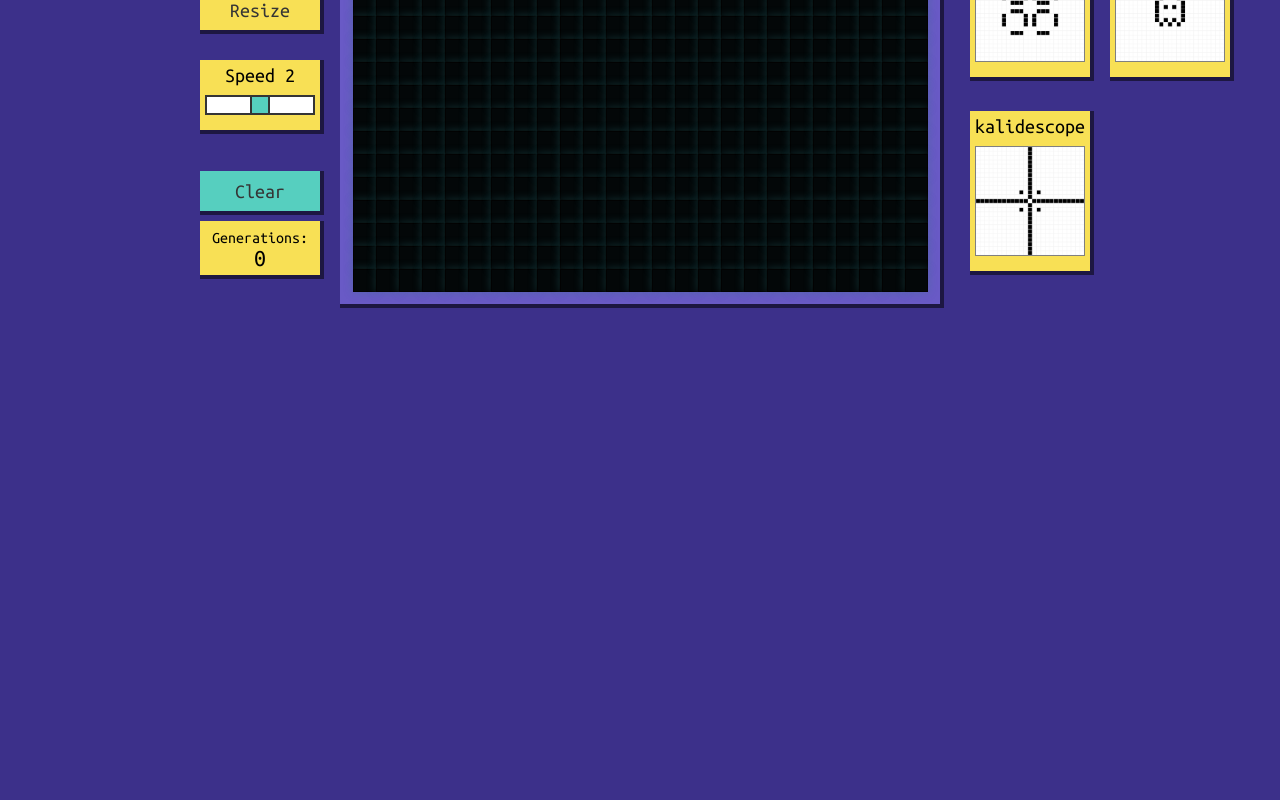
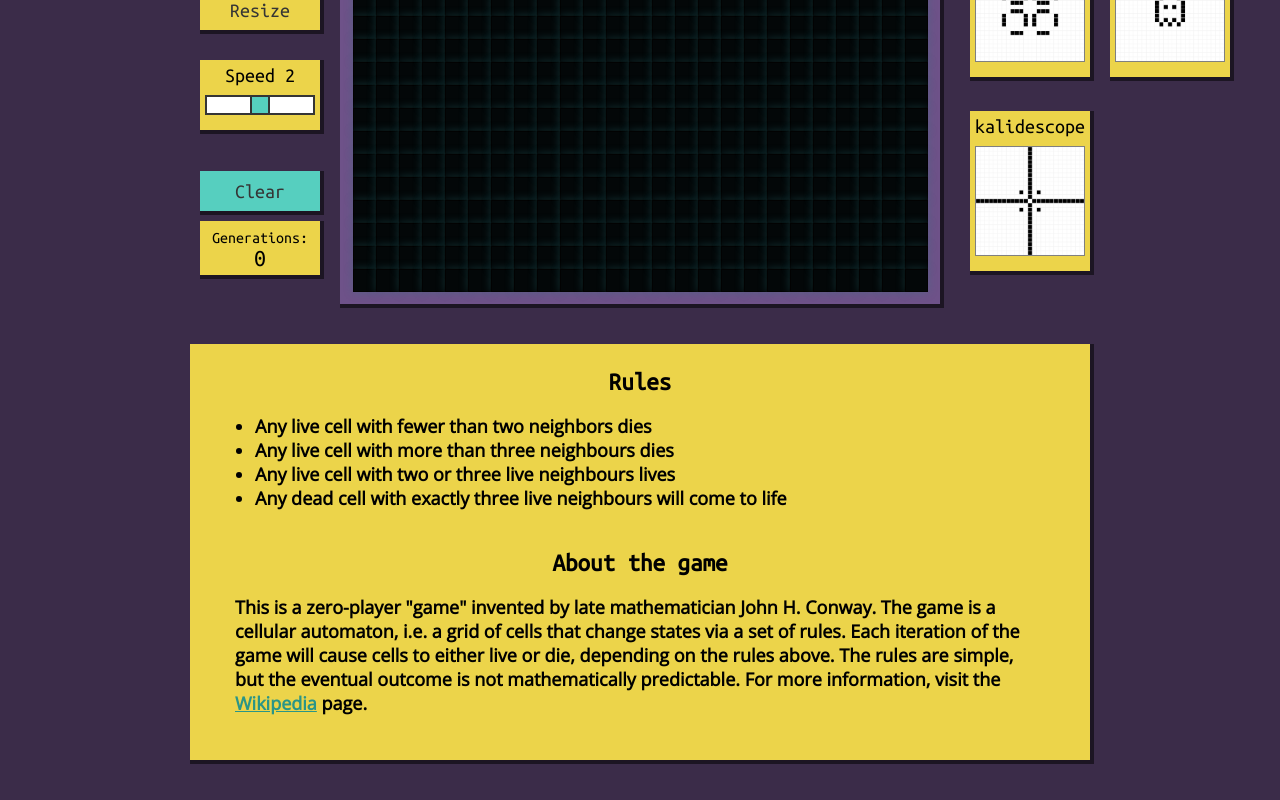
Before and after one commit to drew-ross/game-of-life, a React (Create React App) app in the folder app/: page / in a window 1280 px wide. Shown: the part 446-1246 px from the top of the page. Before the commit the page ends 800 px from the top, so only its background shows below. Built offline with nearby package versions, Linux system fonts and the light colour scheme.

Commit message:
Add About component. Fix some styling.

```diff
--- /dev/null
+++ b/app/src/components/About.jsx
@@ -0,0 +1,24 @@
+import React from 'react';
+
+const About = () => {
+
+  return (
+    <section className='About content container'>
+      <h2>Rules</h2>
+      <ul>
+        <li>Any live cell with fewer than two neighbors dies</li>
+        <li>Any live cell with more than three neighbours dies</li>
+        <li>Any live cell with two or three live neighbours lives</li>
+        <li>Any dead cell with exactly three live neighbours will come to life</li>
+      </ul>
+      <h2>About the game</h2>
+      <p>This is a zero-player "game" invented by late mathematician John H. Conway.
+        The game is a cellular automaton, i.e. a grid of cells that change states via a set of rules.
+        Each iteration of the game will cause cells to either live or die, depending on the rules above.
+        The rules are simple, but the eventual outcome is not mathematically predictable.
+        For more information, visit the <a target='_blank' href='https://en.wikipedia.org/wiki/Conway%27s_Game_of_Life'>Wikipedia</a> page.</p>
+    </section>
+  );
+};
+
+export default About;
--- a/app/src/components/App.jsx
+++ b/app/src/components/App.jsx
@@ -3,6 +3,7 @@ import Header from './Header';
 import Grid from './Grid';
 import GameController from './GameController';
 import PresetList from './PresetList';
+import About from './About';
 import { useCells } from '../hooks/useCells';
 
 const containerSize = 600;
@@ -65,6 +66,7 @@ const App = () => {
         <Grid gridProps={gridProps} />
         <PresetList selectPreset={selectPreset} />
       </div>
+        <About />
     </div>
   );
 };
--- a/app/src/components/GameController.jsx
+++ b/app/src/components/GameController.jsx
@@ -110,7 +110,7 @@ const GameController = props => {
           </label>
         </div>
         <br />
-        <button onClick={handleChangeGridSize}>Resize</button>
+        <button disabled={isRunning} onClick={handleChangeGridSize}>Resize</button>
         <br />
         <div className='container _small _vmargin _noselect'>
           <label>Speed {speedRange}
--- a/app/src/styles/general.scss
+++ b/app/src/styles/general.scss
@@ -1,6 +1,14 @@
+h1,
+h2 {
+  font-family: $font-main;
+}
+
 h1 {
   font-size: 3rem;
-  font-family: $font-main;
+}
+
+h2 {
+  font-size: 2.5rem;
 }
 
 p,
@@ -38,12 +46,17 @@ button {
   &:hover {
     background: $color-highlight;
     color: $color-dark;
+    cursor: pointer;
+  }
+  &:focus {
+    outline: none;
   }
   &:active {
     outline: 2px solid white;
   }
   &:disabled {
     background: gray;
+    cursor: not-allowed;
   }
 }
 
@@ -87,7 +100,22 @@ input[type="range"] {
   }
 }
 
-content p {
-  font-family: $font-content;
-  text-align: left;
+a {
+  color: darken($color-lowlight, 20);
 }
+
+.content {
+  ul, p {
+    font-family: $font-content;
+    font-size: 1.8rem;
+    font-weight: 600;
+    text-align: left;
+    margin: 1rem 4rem 4rem;
+  }
+  li {
+    margin-left: 2rem;
+  }
+  h2 {
+    margin: 2rem;
+  }
+}
--- a/app/src/styles/main.scss
+++ b/app/src/styles/main.scss
@@ -7,7 +7,7 @@ html {
   @include shadow();
   background: $color-main;
   padding: .5rem;
-  max-width: 60rem;
+  max-width: 90rem;
 
   &._small {
     width: 12rem;
@@ -24,16 +24,13 @@ html {
   &._preset {
     width: 12rem;
     height: 16rem;
-
-    &:hover {
-      background: $color-highlight;
-    }
   }
 }
 
 header {
   text-align: center;
   margin: 4rem auto 5rem;
+  width: 60rem;
 
   h1 {
     padding: 2rem 0;
@@ -110,6 +107,13 @@ header {
   img {
     border: 1px solid gray;
   }
+  &:hover {
+    background: $color-highlight;
+    cursor: pointer;
+  }
+  &:active {
+    outline: 2px solid white;
+  }
 }
 
 .Cell {
@@ -118,3 +122,7 @@ header {
   -webkit-user-select: none;
   box-shadow: 0 0 1rem rgba(48, 119, 124, 0.384);
 }
+
+.About {
+  margin: 4rem auto;
+}
--- a/app/src/styles/variables.scss
+++ b/app/src/styles/variables.scss
@@ -3,8 +3,8 @@
 $font-main: 'Ubuntu Mono';
 $font-content: 'Open Sans';
 
-$color-main: #f8e055;
-$color-secondary: #3c308a;
+$color-main: #ecd44a;
+$color-secondary: #3b2c49;
 $color-compliment: #a533da;
 $color-highlight: #55f8e2;
 $color-lowlight: #56cfbf;
```
